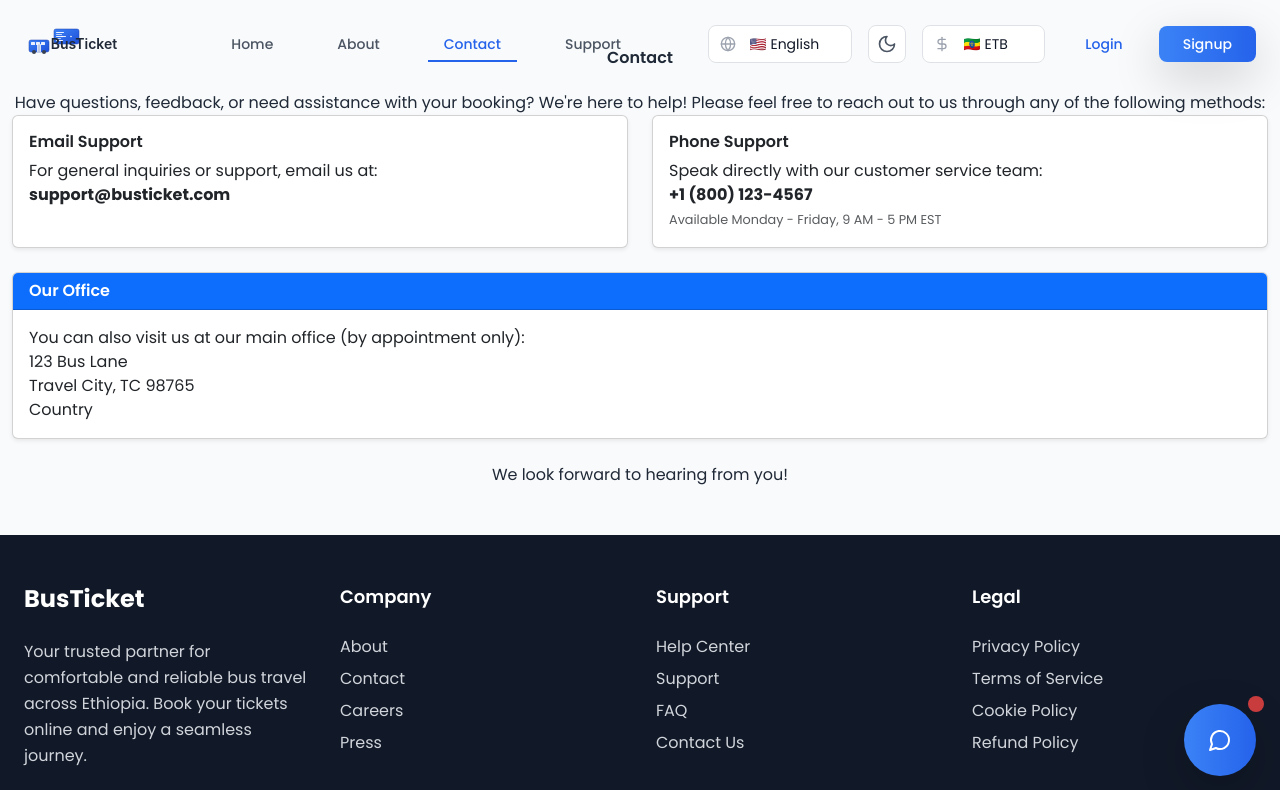
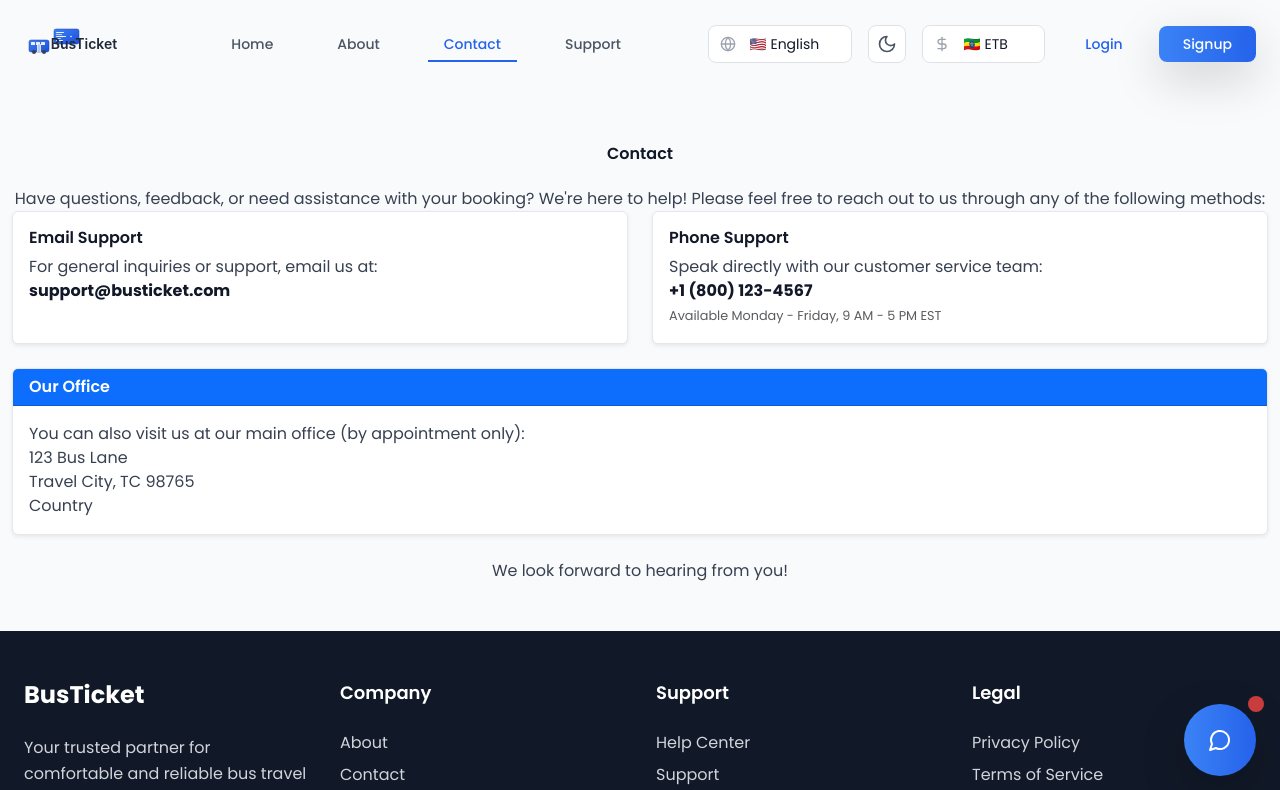
Before and after one commit to Yonas21/ticket-booking-app, a React (Vite) app: page /contact in a window 1280 px wide. Shown: the top 790 px of the page. Built offline with nearby package versions, Linux system fonts and the light colour scheme.

Commit message:
feat(ui): add dark mode styles to ContactPage

```diff
--- a/src/pages/ContactPage.jsx
+++ b/src/pages/ContactPage.jsx
@@ -7,40 +7,40 @@ const ContactPage = () => {
 
   return (
     <div className="container slick-design py-5">
-      <h2 className="mb-4 text-center">{t('common.contact')}</h2>
-      <p className="text-center">
+      <h2 className="mb-4 mt-24 text-center text-gray-900 dark:text-white">{t('common.contact')}</h2>
+      <p className="text-center text-gray-700 dark:text-gray-300">
         {t('common.contactUsContent')}
       </p>
 
       <div className="row justify-content-center">
         <div className="col-md-6 mb-4">
-          <div className="card h-100 shadow-sm">
+          <div className="card h-100 shadow-sm bg-white dark:bg-gray-800 border-gray-200 dark:border-gray-700">
             <div className="card-body">
-              <h5 className="card-title">{t('common.emailSupport')}</h5>
-              <p className="card-text">{t('common.emailSupportText')}</p>
-              <p className="card-text"><strong>support@busticket.com</strong></p>
+              <h5 className="card-title text-gray-900 dark:text-white">{t('common.emailSupport')}</h5>
+              <p className="card-text text-gray-700 dark:text-gray-300">{t('common.emailSupportText')}</p>
+              <p className="card-text text-gray-900 dark:text-white"><strong>support@busticket.com</strong></p>
             </div>
           </div>
         </div>
         <div className="col-md-6 mb-4">
-          <div className="card h-100 shadow-sm">
+          <div className="card h-100 shadow-sm bg-white dark:bg-gray-800 border-gray-200 dark:border-gray-700">
             <div className="card-body">
-              <h5 className="card-title">{t('common.phoneSupport')}</h5>
-              <p className="card-text">{t('common.phoneSupportText')}</p>
-              <p className="card-text"><strong>+1 (800) 123-4567</strong></p>
-              <p className="card-text"><small className="text-muted">{t('common.phoneSupportHours')}</small></p>
+              <h5 className="card-title text-gray-900 dark:text-white">{t('common.phoneSupport')}</h5>
+              <p className="card-text text-gray-700 dark:text-gray-300">{t('common.phoneSupportText')}</p>
+              <p className="card-text text-gray-900 dark:text-white"><strong>+1 (800) 123-4567</strong></p>
+              <p className="card-text"><small className="text-muted dark:text-gray-400">{t('common.phoneSupportHours')}</small></p>
             </div>
           </div>
         </div>
       </div>
 
-      <div className="card mb-4 shadow-sm">
+      <div className="card mb-4 shadow-sm bg-white dark:bg-gray-800 border-gray-200 dark:border-gray-700">
         <div className="card-header bg-primary text-white">
           <h5 className="mb-0">{t('common.ourOffice')}</h5>
         </div>
         <div className="card-body">
-          <p className="card-text">{t('common.ourOfficeText')}</p>
-          <p className="card-text">
+          <p className="card-text text-gray-700 dark:text-gray-300">{t('common.ourOfficeText')}</p>
+          <p className="card-text text-gray-700 dark:text-gray-300">
             123 Bus Lane<br/>
             Travel City, TC 98765<br/>
             Country
@@ -48,7 +48,7 @@ const ContactPage = () => {
         </div>
       </div>
 
-      <p className="mt-4 text-center">
+      <p className="mt-4 text-center text-gray-700 dark:text-gray-300">
         {t('common.lookForwardToHearing')}
       </p>
     </div>
```
